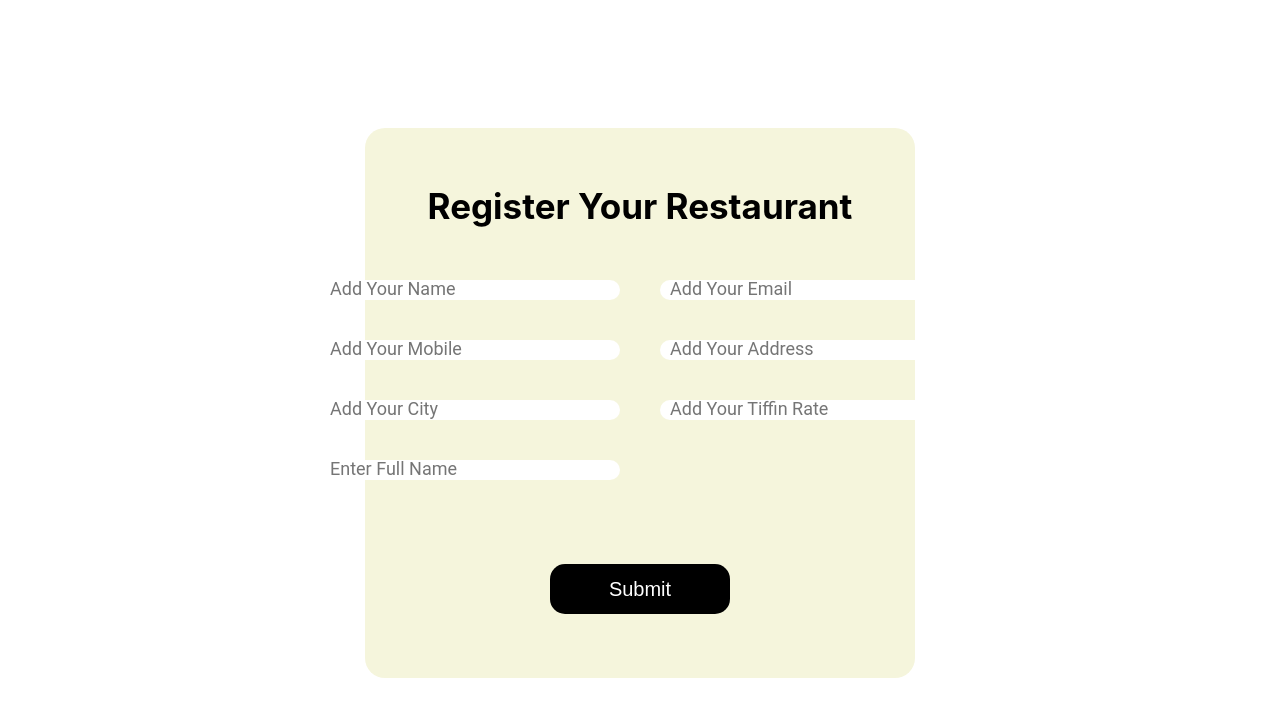
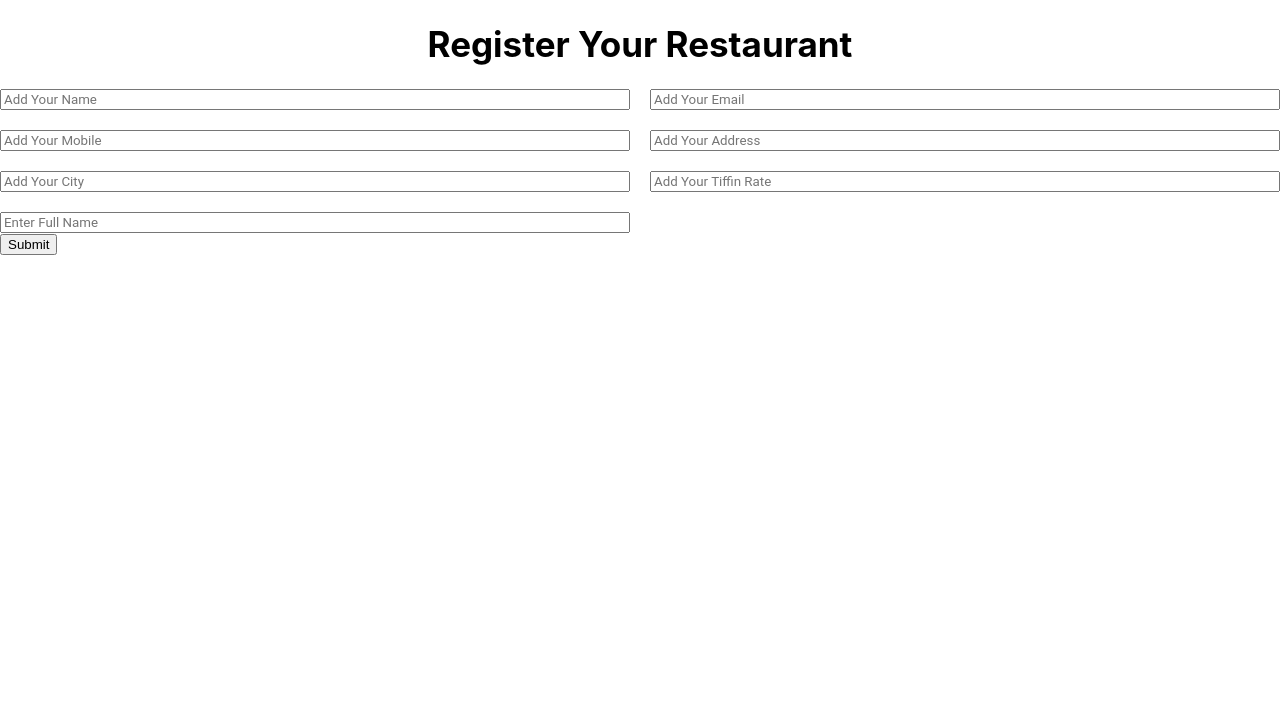
Before and after one commit to ashish-khankari/Tiffome-website, a React (Create React App) app: page /registerHotelForm in a window 1280 px wide. Shown: the top 716 px of the page. Built offline with nearby package versions, Linux system fonts and the light colour scheme.

Commit message:
Updated Homejs and registration form link

```diff
--- a/src/Components/Home/Home.js
+++ b/src/Components/Home/Home.js
@@ -4,8 +4,8 @@ import MobileVersion from "./MobileVersion/MobileVersion"
 import HeroSection from "./Main/HeroSection"
 import { Cities } from "./Cities/Cities"
 import Navbar from "./Navbar/Navbar"
+import { NewsLetter } from "./NewsLetter/NewsLetter"
 import RegisterHotel from "./RegisterHotel/RegisterHotel"
-import { NewsLetter } from "./NewsLetter/NewsLetter"
 export default function Home() {
     return (
         <div>
@@ -13,11 +13,10 @@ export default function Home() {
             <HeroSection />
             <Cards />
             <Cities />
-            <RegisterHotel />
+           <RegisterHotel/>
             <MobileVersion />
             <NewsLetter/>
             <Footer />
-
         </div>
     )
 }
--- a/src/Components/Home/RegisterHotel/RegisterHotel.js
+++ b/src/Components/Home/RegisterHotel/RegisterHotel.js
@@ -1,11 +1,12 @@
 import React from 'react'
 import styles from './RegisterHotel.module.css'
+import { Link } from 'react-router-dom'
 export default function RegisterHotel() {
   return (
     <div className={styles.hotelRegistration}>
         <h1 className={styles.text}>Register Your Services</h1>
 
-        <button className={styles.register}>Click To Register</button>
+        <button className={styles.register}><Link to={'/registerHotelForm'}>Registration Form</Link></button>
     </div>
   )
 }
--- a/src/Components/Home/RegisterHotel/RegisterHotel.module.css
+++ b/src/Components/Home/RegisterHotel/RegisterHotel.module.css
@@ -25,3 +25,8 @@
     border-radius: 15px;
     cursor: pointer;
 }
+
+.register a {
+    color: white;
+    text-decoration: none;
+  }
--- a/src/Components/HotelRegistration/HotelRegistartion.css
+++ /dev/null
@@ -1,48 +0,0 @@
-/* body{
-  background-color: rgb(145, 165, 207);
-} */
-
-.registration-form{
-  display: flex;
-  flex-direction: column;
-  width: 550px;
-  height: 550px;
-  margin: 8rem auto;
-  background-color: beige;
-  gap: 1.2rem;
-  align-items: center;
-  justify-content: center;
-  border-radius: 20px;
-
-}
-
-
-h1 {
-  padding-top: 25px;
-}
-
-.input-field {
-  width: 300px;
-  height: 20px;
-  margin: 10px;
-  padding: 10px;
-  border: none;
-  font-size: 18px;
-  border-radius: 10px;
-}
-
-.button {
-  height: 28px;
-}
-
-.submit-btn {
-  height: 50px;
-  font-size: 20px;
-  width: 180px;
-  margin: 55px;
-  border-radius: 15px;
-  border: none;
-  background-color: black;
-  color: white;
-  cursor: pointer;
-}
--- a/src/Components/HotelRegistration/HotelRegistartion.js
+++ b/src/Components/HotelRegistration/HotelRegistartion.js
@@ -1,5 +1,4 @@
 import React, { useState } from 'react'
-import './HotelRegistartion.css'
 const HotelRegistartion = () => {
 
     // maintaining state for each input field
```
